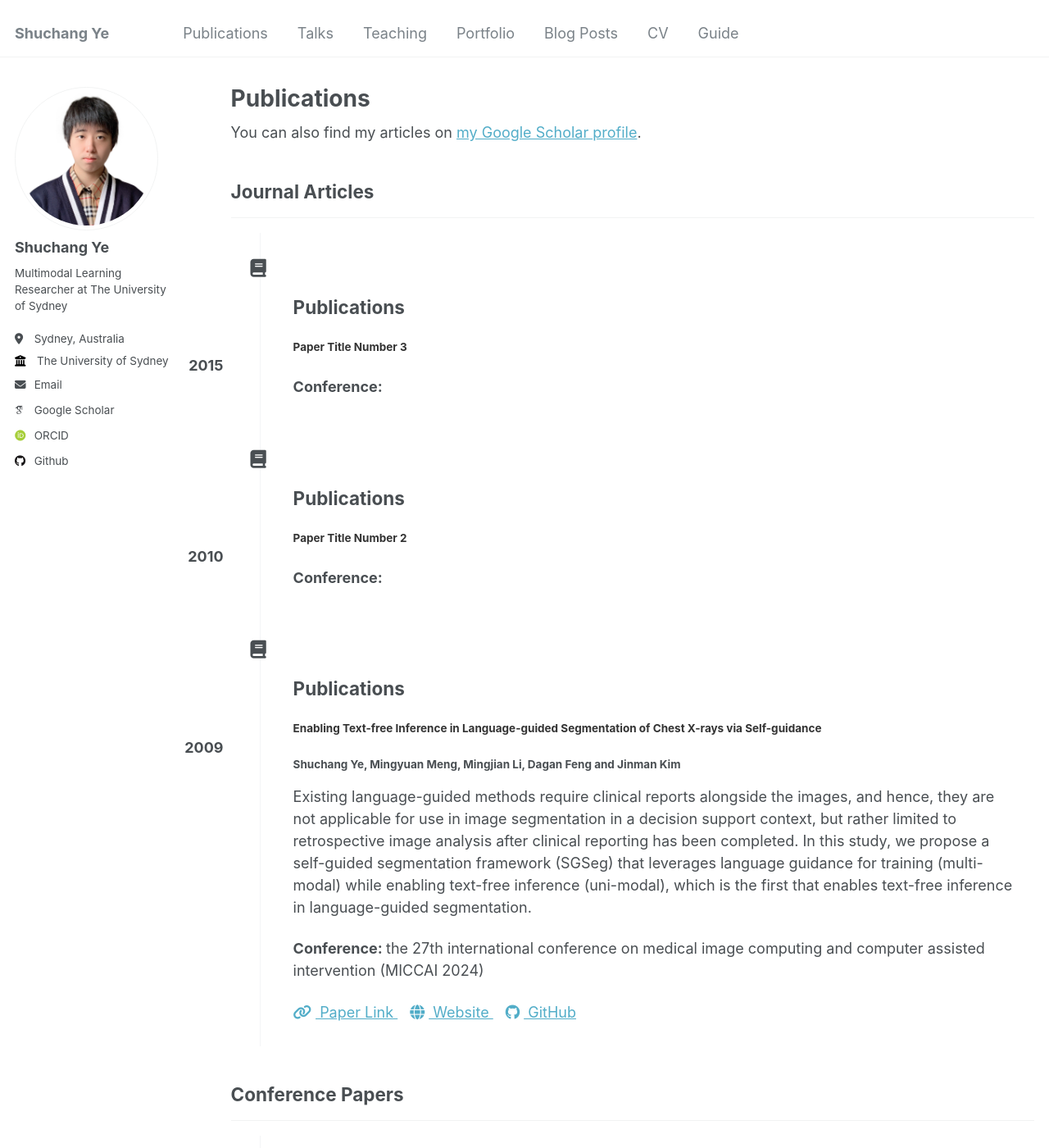
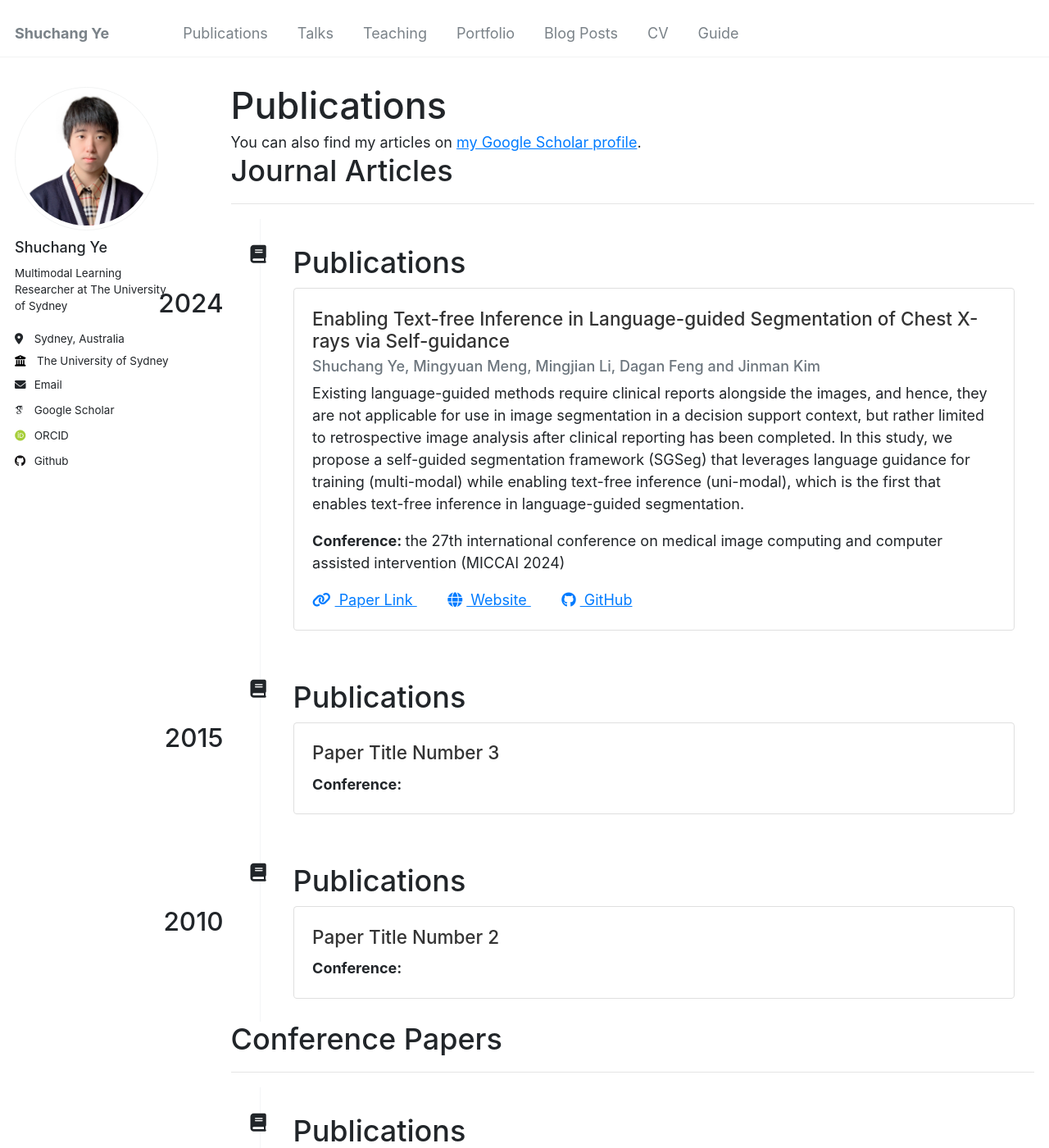
Before and after one commit to ShuchangYe-bib/ShuchangYe-bib.github.io, a Jekyll site: the page built from _pages/publications.html, in a window 1280 px wide and 1400 px high. Shown: the whole window at 82% size. Built offline with Jekyll 4.4.1, drawn with Linux system fonts in a browser that asks for light colours; some web fonts are replaced.

Commit message:
update miccai

```diff
--- a/_includes/archive-single.html
+++ b/_includes/archive-single.html
@@ -14,26 +14,78 @@
 
 <div class="{{ include.type | default: "list" }}__item">
   <article class="publication-item" style="border-left: 1px solid #f4f5f7; position: relative; padding: 32px 24px 8px 40px; margin-left: 35px;">
-    <i class="publication-icon fas fa-book" style="position: absolute; left: -1.3rem; width: 42px; text-align: center; font-size: 22px; background-color: #fff;"></i>
+    <!-- External CSS for Bootstrap and Font Awesome -->
+    <link rel="stylesheet" href="https://stackpath.bootstrapcdn.com/bootstrap/4.3.1/css/bootstrap.min.css">
+    <link rel="stylesheet" href="https://cdnjs.cloudflare.com/ajax/libs/font-awesome/6.0.0-beta3/css/all.min.css">
+
+    <style>
+      .publication-item {
+        border-left: 1px solid #f4f5f7;
+        position: relative;
+        padding: 32px 24px 8px 40px;
+        margin-left: 35px;
+      }
+      .publication-icon {
+        position: absolute;
+        left: -1.3rem;
+        width: 42px;
+        text-align: center;
+        font-size: 22px;
+        background-color: #fff;
+      }
+      .publication-date {
+        position: absolute;
+        left: -10rem;
+        width: 7.5rem;
+        text-align: right;
+      }
+      .card {
+        margin-bottom: 20px;
+      }
+      .card-title {
+        color: #333;
+      }
+      .card-link {
+        margin-right: 15px;
+      }
+      .card-link i {
+        margin-right: 5px;
+      }
+      @media (min-width: 768px) {
+        .publication-item {
+          margin-left: 110px;
+        }
+        .publication-date {
+          left: -10rem;
+        }
+      }
+    </style>
+
+    <i class="publication-icon fas fa-book"></i>
     <h2> Publications </h2>
-    <h3 class="publication-date" style="position: absolute; left: -10rem; width: 7.5rem; text-align: right;">{{ post.date | date: "%Y" }}</h3>
-    <div class="card" style="margin-bottom: 20px;">
+    <h3 class="publication-date">{{ post.date | date: "%Y" }}</h3>
+    <div class="card">
       <div class="card-body">
-        <h5 class="card-title" style="color: #333;">{{ post.title }}</h5>
+        <h5 class="card-title">{{ post.title }}</h5>
         <h6 class="card-subtitle mb-2 text-muted"> {{ post.authors }} </h6>
         <p class="card-text"> {{ post.abstract }} </p>
         <p class="card-text"><strong> Conference: </strong> {{ post.conference }} </p>
         {% if post.paper_link %}
-          <a href="{{ post.paper_link }}" class="card-link" style="margin-right: 15px;"><i class="fas fa-link" style="margin-right: 5px;"></i> Paper Link </a>
+          <a href="{{ post.paper_link }}" class="card-link"><i class="fas fa-link"></i> Paper Link </a>
         {% endif %}
         {% if post.website_link %}
-          <a href="{{ post.website_link }}" class="card-link" style="margin-right: 15px;"><i class="fas fa-globe" style="margin-right: 5px;"></i> Website </a>
+          <a href="{{ post.website_link }}" class="card-link"><i class="fas fa-globe"></i> Website </a>
         {% endif %}
         {% if post.github_link %}
-          <a href="{{ post.github_link }}" class="card-link" style="margin-right: 15px;"><i class="fab fa-github" style="margin-right: 5px;"></i> GitHub </a>
+          <a href="{{ post.github_link }}" class="card-link"><i class="fab fa-github"></i> GitHub </a>
         {% endif %}
       </div>
     </div>
+
+    <!-- Bootstrap JS and Popper.js for interactivity -->
+    <script src="https://code.jquery.com/jquery-3.3.1.slim.min.js"></script>
+    <script src="https://cdnjs.cloudflare.com/ajax/libs/popper.js/1.14.7/umd/popper.min.js"></script>
+    <script src="https://stackpath.bootstrapcdn.com/bootstrap/4.3.1/js/bootstrap.min.js"></script>
   </article>
 
   <style>
```
Also changed, not shown: _publications/2009-10-01-paper-title-number-1.md (+1 -1 lines).
